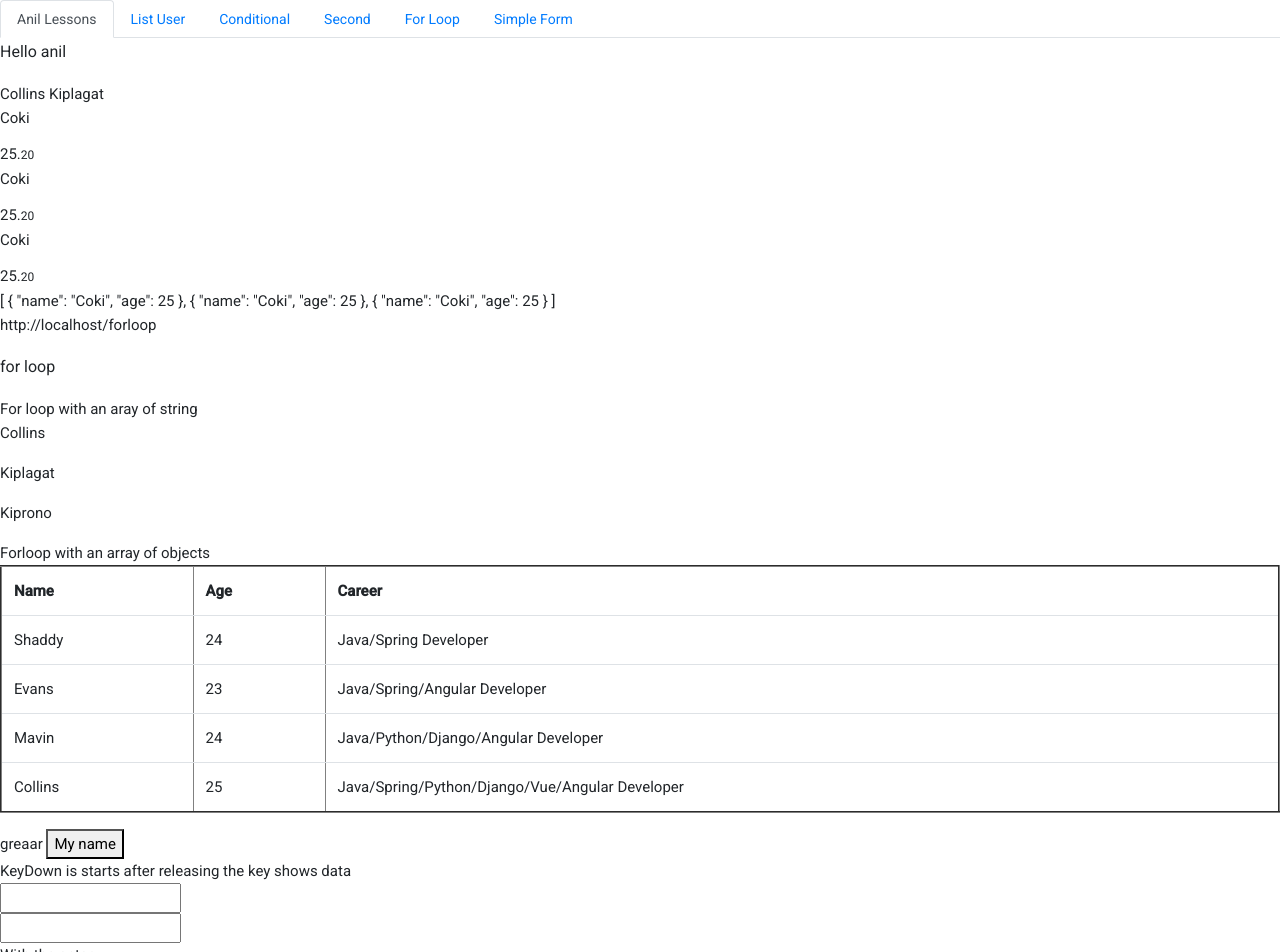
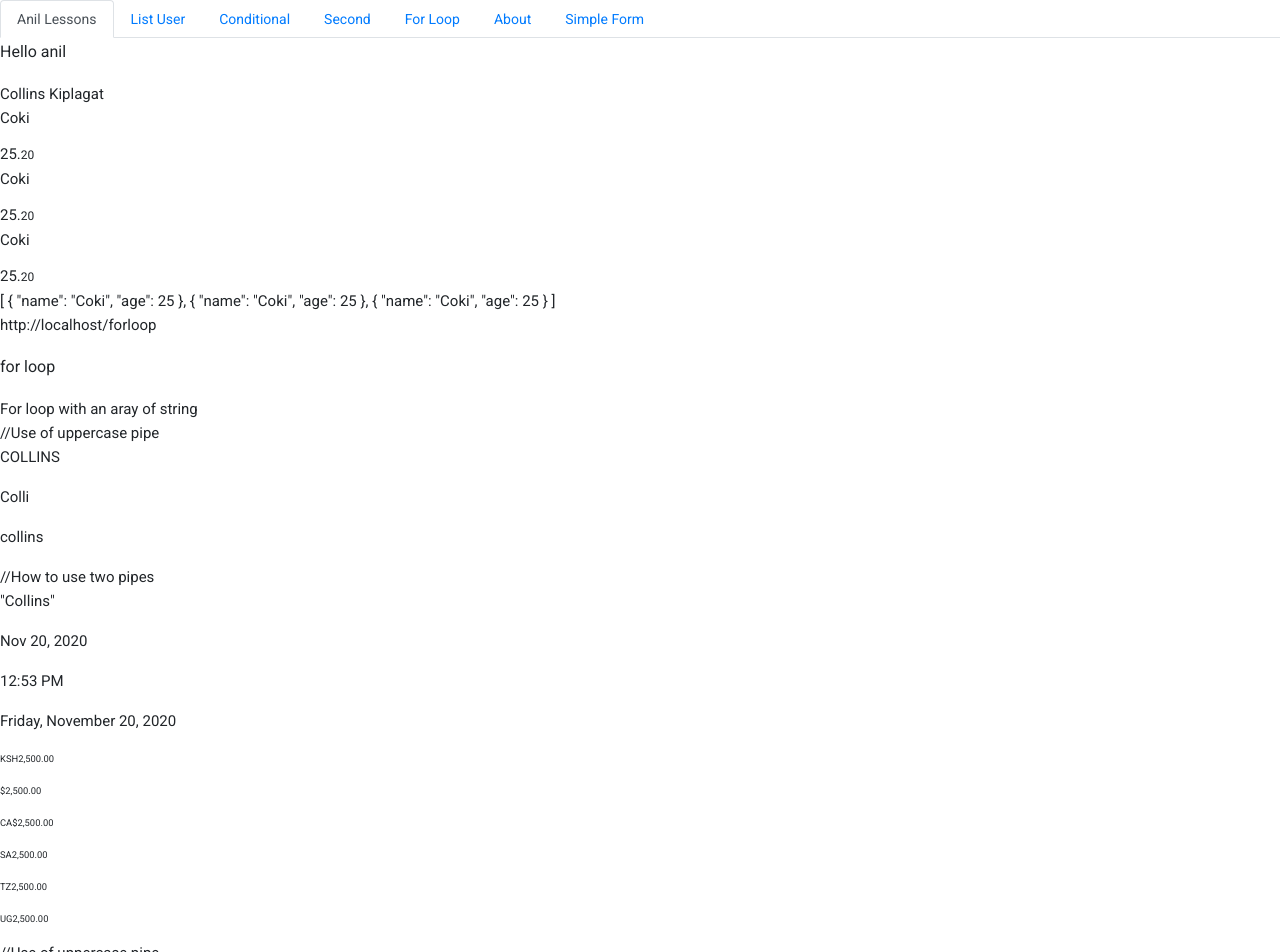
Before and after one commit to cokikip/Angular10Anil, an Angular app: page /forloop in a window 1280 px wide. Shown: the top 952 px of the page. Built offline with nearby package versions, Linux system fonts and the light colour scheme.

Commit message:
page not found

```diff
--- a/src/app/app-routing.module.ts
+++ b/src/app/app-routing.module.ts
@@ -1,3 +1,4 @@
+import { PageNotFoundComponent } from './page-not-found/page-not-found.component';
 import { HomeComponent } from './home/home.component';
 import { SimpleFormComponent } from './simple-form/simple-form.component';
 import { ForLoopComponent } from './for-loop/for-loop.component';
@@ -13,7 +14,8 @@ const routes: Routes = [
   { path: 'switch', component: SwitchComponent },
   { path: 'forloop', component: ForLoopComponent },
   { path: 'simpleform', component: SimpleFormComponent },
-  { path: '', component: HomeComponent }
+  { path: '', component: HomeComponent },
+  { path: '**', component: PageNotFoundComponent }
 ];
 
 @NgModule({
--- a/src/app/app.module.ts
+++ b/src/app/app.module.ts
@@ -16,7 +16,8 @@ import { NgbModule } from '@ng-bootstrap/ng-bootstrap';
 import { BrowserAnimationsModule } from '@angular/platform-browser/animations';
 import { MatButtonModule } from '@angular/material/button';
 import {MatListModule} from '@angular/material/list'
-import {MatChipsModule} from '@angular/material/chips'
+import {MatChipsModule} from '@angular/material/chips';
+import { PageNotFoundComponent } from './page-not-found/page-not-found.component'
 @NgModule({
   declarations: [
     AppComponent,
@@ -27,6 +28,7 @@ import {MatChipsModule} from '@angular/material/chips'
     HeaderComponent,
     FooterComponent,
     HomeComponent,
+    PageNotFoundComponent,
   ],
   imports: [
     BrowserModule,
--- a/src/app/for-loop/for-loop.component.html
+++ b/src/app/for-loop/for-loop.component.html
@@ -2,7 +2,27 @@
   <h3>for loop</h3>
   For loop with an aray of string
   <div *ngFor="let name of names">
-    <h4>{{name}}</h4>
+
+    //Use of uppercase pipe
+    <h4>{{name|uppercase}}</h4>
+    <h4>{{name|slice:0:5}}</h4>
+
+    <h4>{{name|lowercase}}</h4>
+    //How to use two pipes
+    <h4>{{name|titlecase|json}}</h4>
+    <h4>{{today|date}}</h4>
+    <h4>{{today|date:'shortTime'}}</h4>
+
+    <h4>{{today|date:'fullDate'}}</h4>
+    <h6>{{money|currency:'KSH'}}</h6>
+    <h6>{{money|currency:'USD'}}</h6>
+    <h6>{{money|currency:'CAD'}}</h6>
+    <h6>{{money|currency:'SA'}}</h6>
+    <h6>{{money|currency:'TZ'}}</h6>
+    <h6>{{money|currency:'UG'}}</h6>
+
+
+
   </div>
 
   Forloop with an array of objects
--- a/src/app/for-loop/for-loop.component.ts
+++ b/src/app/for-loop/for-loop.component.ts
@@ -7,6 +7,8 @@ import { Component, OnInit } from '@angular/core';
 })
 export class ForLoopComponent implements OnInit {
   names =["Collins","Kiplagat","Kiprono"]
+  today = Date.now()
+  money = 2500;
 
   users= [
     {
--- a/src/app/header/header.component.html
+++ b/src/app/header/header.component.html
@@ -16,6 +16,9 @@
       <a ngbNavLink routerLink="/forloop">For Loop</a>
     </li>
     <li ngbNavItem>
+      <a ngbNavLink routerLink="/about">About</a>
+    </li>
+    <li ngbNavItem>
       <a ngbNavLink routerLink="/simpleform">Simple Form</a>
     </li>
   </ul>
--- /dev/null
+++ b/src/app/page-not-found/page-not-found.component.html
@@ -0,0 +1 @@
+<p>page-not-found works!</p>
--- /dev/null
+++ b/src/app/page-not-found/page-not-found.component.ts
@@ -0,0 +1,15 @@
+import { Component, OnInit } from '@angular/core';
+
+@Component({
+  selector: 'app-page-not-found',
+  templateUrl: './page-not-found.component.html',
+  styleUrls: ['./page-not-found.component.css']
+})
+export class PageNotFoundComponent implements OnInit {
+
+  constructor() { }
+
+  ngOnInit(): void {
+  }
+
+}
```
Also changed, not shown: src/app/page-not-found/page-not-found.component.css (added), 1 other file (tests, documents, lock files or other folders).
